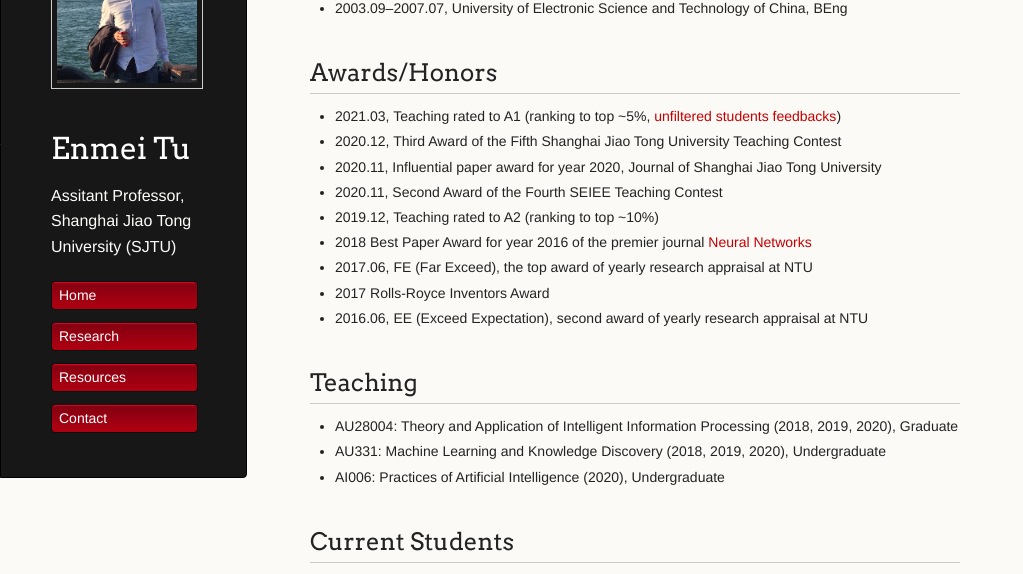
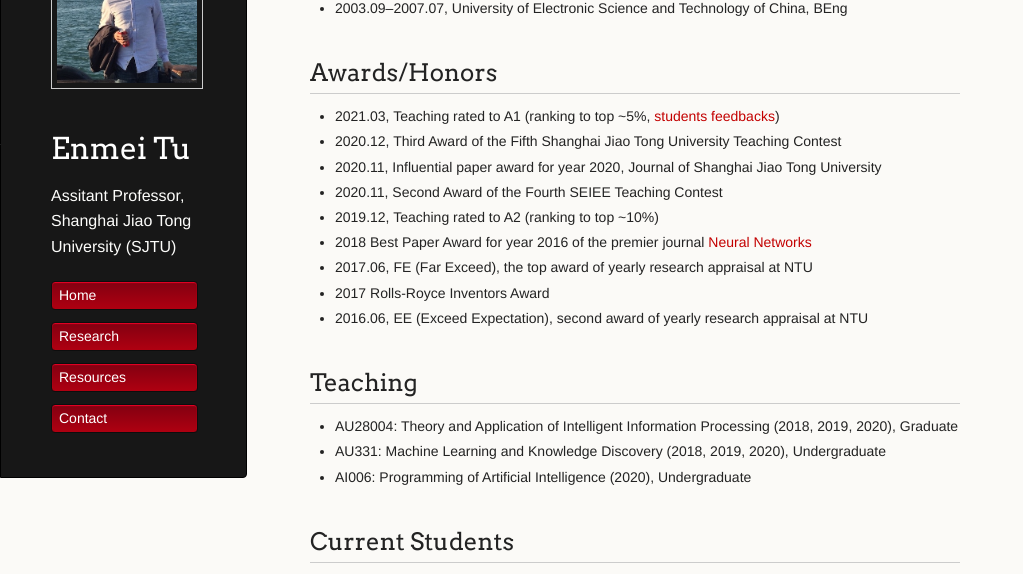
Before and after one commit to hellotem/enmeitu.github.io, a Jekyll site: the page built from index.md, in a window 1280 px wide and 900 px high, scrolled down 422 px. Shown: the part 152-726 px from the top of the window, without its empty margins (0-1023 px from the left). Built offline with Jekyll 4.4.1, drawn with Linux system fonts in a browser that asks for light colours.

Commit message:
Update index.md

```diff
--- a/index.md
+++ b/index.md
@@ -25,7 +25,7 @@ Enmei obtained his PhD degree from [Shanghai Jiao Tong University (SJTU)](http:/
 * 2003.09--2007.07, University of Electronic Science and Technology of China, BEng
 
 ## Awards/Honors
-* 2021.03, Teaching rated to A1 (ranking to top ~5%, [unfiltered students feedbacks](sr.xlsx))
+* 2021.03, Teaching rated to A1 (ranking to top ~5%, [students feedbacks](sr.xlsx))
 * 2020.12, Third Award of the Fifth Shanghai Jiao Tong University Teaching Contest
 * 2020.11, Influential paper award for year 2020,  Journal of Shanghai Jiao Tong University
 * 2020.11, Second Award of the Fourth SEIEE Teaching Contest
@@ -38,7 +38,7 @@ Enmei obtained his PhD degree from [Shanghai Jiao Tong University (SJTU)](http:/
 ## Teaching
 * AU28004: Theory and Application of Intelligent Information Processing (2018, 2019, 2020), Graduate
 * AU331: Machine Learning and Knowledge Discovery (2018, 2019, 2020), Undergraduate
-* AI006:  Practices of Artificial Intelligence (2020), Undergraduate
+* AI006:  Programming of Artificial Intelligence (2020), Undergraduate
 
 <!-- A talk delivered to students and colleagues in India ([Youtube video](https://www.youtube.com/watch?v=EUVfQk7qMt4&feature=youtu.be))-->
 
```
